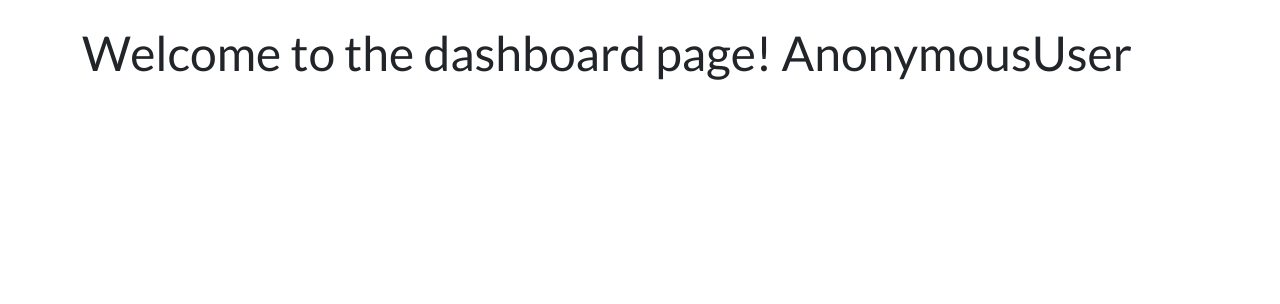
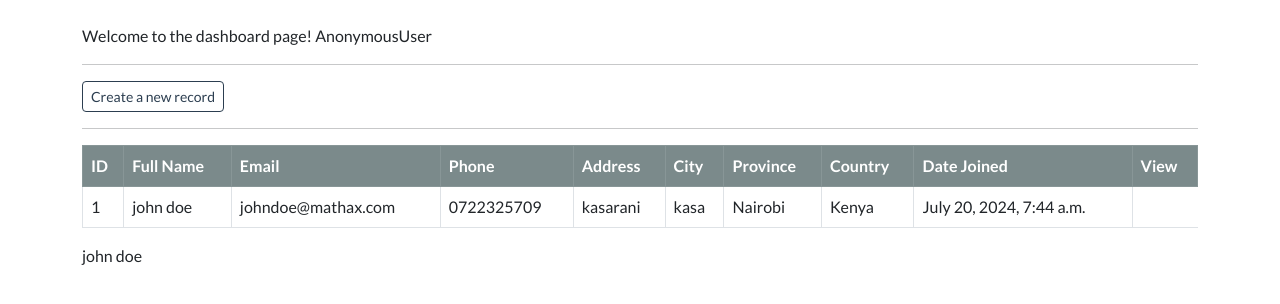
Before and after one commit to immanuelmathari/django_crud, a Django app: template crm/webapp/templates/webapp/dashboard.html in a window 1280 px wide. Shown: the part 72-376 px from the top of the page. Run offline with Django 5.2, Linux system fonts and the light colour scheme; the template is opened without the code that fills it: values that come from a table or form of the project are taken from there, others are empty; data comes from the database, SQL or seed files in the repository; both versions use the stored data as it was after the commit.

Commit message:
showing records

```diff
--- a/crm/webapp/models.py
+++ b/crm/webapp/models.py
@@ -1,7 +1,7 @@
 from django.db import models
 
 # Create your models here.
-class Record(models.Model):
+class Record(models.Model): # an id is normally added by django
     creation_date = models.DateTimeField(auto_now_add=True)
     first_name = models.CharField(max_length=100)
     last_name = models.CharField(max_length=100)
--- a/crm/webapp/templates/webapp/dashboard.html
+++ b/crm/webapp/templates/webapp/dashboard.html
@@ -2,6 +2,52 @@
 
 {% block content %}
 
-<h1>Welcome to the dashboard page! {{user}}</h1>
+</h5>Welcome to the dashboard page! {{user}}</>
+
+<hr>
+
+<a class='btn btn-outline-primary btn-sm' href="{%url 'dashboard' %}" >Create a new record</a>
+
+<hr>
+
+<table class='table table-hover table-bordered'>
+    <thead class="table-dark">
+        <tr>
+            <th scope="col">ID</th>
+            <th scope="col">Full Name</th>
+            <th scope="col">Email</th>
+            <th scope="col">Phone</th>
+            <th scope="col">Address</th>
+            <th scope="col">City</th>
+            <th scope="col">Province</th>
+            <th scope="col">Country</th>
+            <th scope="col">Date Joined</th>
+
+            <th scope="col">View</th>
+        </tr>
+    </thead>
+    <!---->
+    {% comment %} Check if we have records {% endcomment %}
+    <tbody>
+        <!--We use the value in views the context records to check if there are any records-->
+        {% if records %}
+        {%for record in records %}
+        <tr>
+            <td>{{record.id}}</td>
+            <td>{{record.first_name}} {{record.last_name}}</td>
+            <td>{{record.email}}</td>
+            <td>{{record.phone}}</td>
+            <td>{{record.address}}</td>
+            <td>{{record.city}}</td>
+            <td>{{record.province}}</td>
+            <td>{{record.country}}</td>
+            <td>{{record.creation_date}}</td>
+        </tr>
+        {%endfor%}
+        {% endif %}
+    </tbody>
+</table>
+{{record.first_name}}
+{{record.last_name}}
 
 {% endblock %}
```
Also changed, not shown: crm/db.sqlite3.
